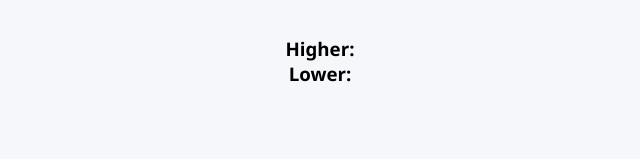
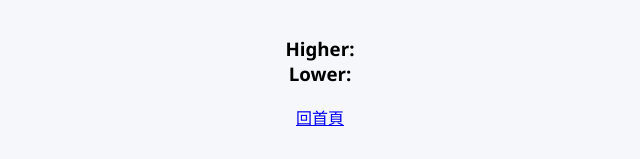
Before and after one commit to Robert-Liu-31039/flask-pm25, a Flask app: page /pm25-site in a window 1280 px wide. Shown: the part 704-863 px from the top of the page, without its empty margins (320-960 px from the left). Before the commit the page ends 786 px from the top, so only its background shows below. Run offline with Flask 3, Linux system fonts and the light colour scheme; data that the repository does not hold is empty; some libraries are stand-ins or nearby versions.

Commit message:
加上 回首頁 的超連結

```diff
--- a/templates/pm25-site.html
+++ b/templates/pm25-site.html
@@ -40,6 +40,8 @@
             Lower:<span class="lower" style="color: darkgreen;"></span>
         </h3>
     </div>
+
+    <a href="/">回首頁</a>
 
     <script>
         const countyEl = document.querySelector("#county");
```
